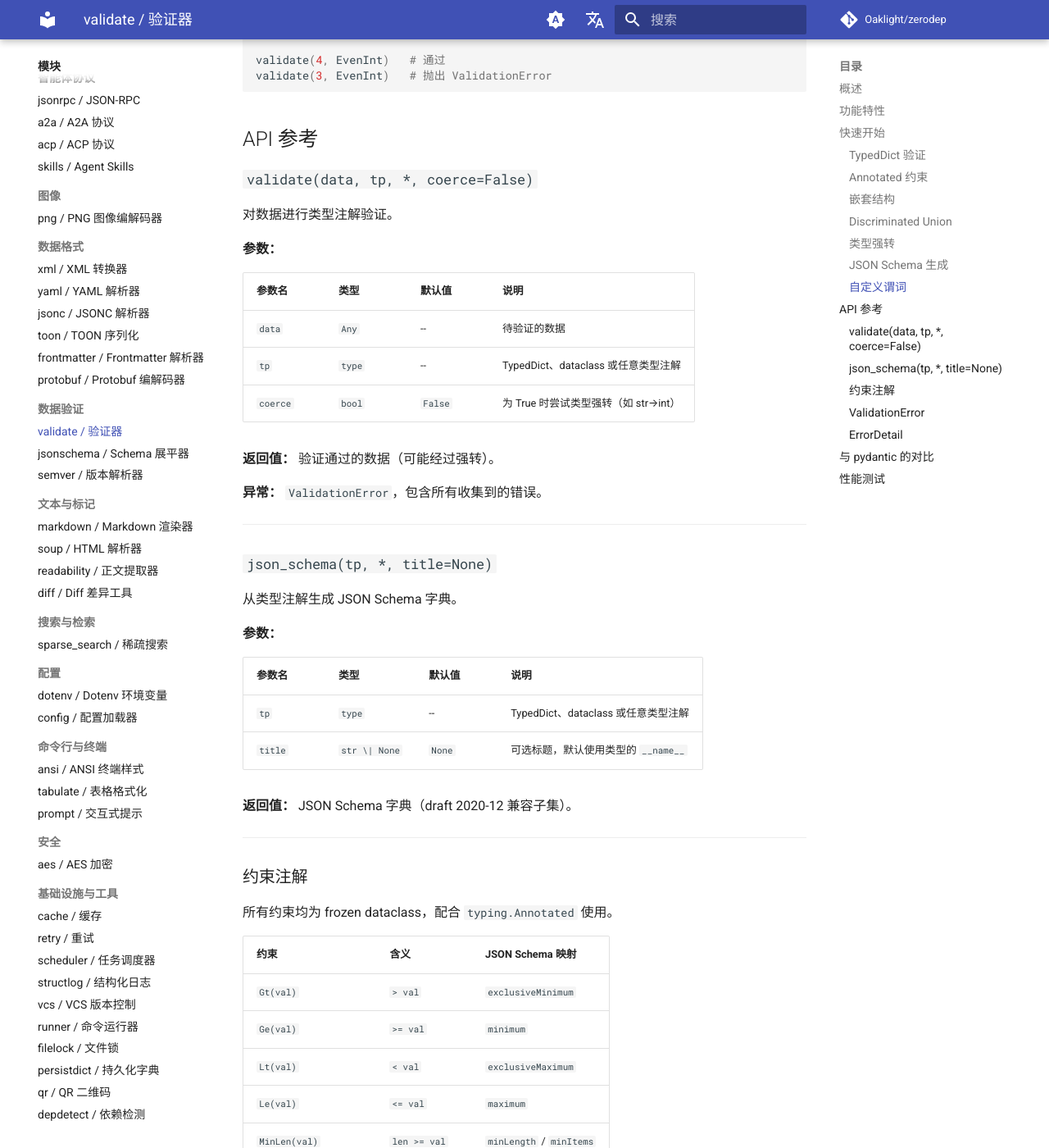
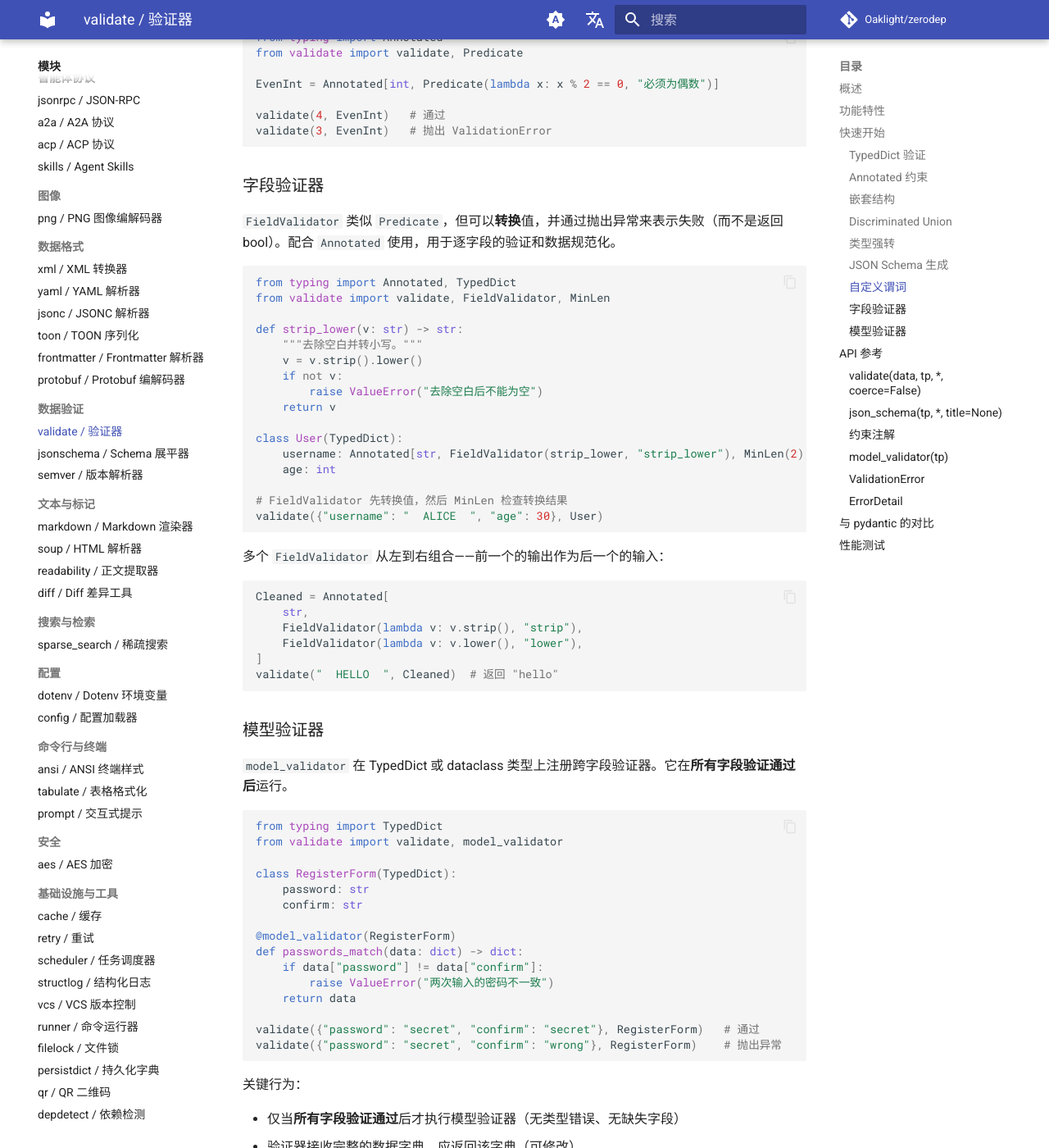
Before and after one commit to Oaklight/zerodep, an MkDocs documentation site: the page built from docs/modules/validate.md, in a window 1280 px wide and 1400 px high, scrolled down 3338 px. Shown: the whole window at 82% size. Built offline with MkDocs 1.6.1 and Material for MkDocs 9.7.7, drawn with Linux system fonts in a browser that asks for light colours; comment, search, counter and statistics services are not loaded; some of the changed text lies outside the part shown.

Commit message:
docs: 添加 FieldValidator 和 model_validator 到验证器模块文档和更新日志

````diff
--- a/docs/modules/validate.md
+++ b/docs/modules/validate.md
@@ -18,6 +18,8 @@
 - **TypedDict 验证** -- 必需/可选字段、嵌套结构、`Required`/`NotRequired`
 - **dataclass 验证** -- 与 TypedDict 相同的验证逻辑
 - **Annotated 约束** -- `Gt`、`Ge`、`Lt`、`Le`、`MinLen`、`MaxLen`、`Match`、`Predicate`
+- **字段验证器** -- `FieldValidator`，支持值转换和自定义验证（基于 `Annotated`）
+- **模型验证器** -- `model_validator` 装饰器，支持跨字段验证
 - **Union / Optional** -- 包含 discriminated union 的自动检测
 - **Literal** -- 枚举值验证
 - **错误收集** -- 收集所有错误后一次抛出，附带点号/方括号路径
@@ -147,6 +149,69 @@ validate(4, EvenInt)   # 通过
 validate(3, EvenInt)   # 抛出 ValidationError
 ```
 
+### 字段验证器
+
+`FieldValidator` 类似 `Predicate`，但可以**转换**值，并通过抛出异常来表示失败（而不是返回 bool）。配合 `Annotated` 使用，用于逐字段的验证和数据规范化。
+
+```python
+from typing import Annotated, TypedDict
+from validate import validate, FieldValidator, MinLen
+
+def strip_lower(v: str) -> str:
+    """去除空白并转小写。"""
+    v = v.strip().lower()
+    if not v:
+        raise ValueError("去除空白后不能为空")
+    return v
+
+class User(TypedDict):
+    username: Annotated[str, FieldValidator(strip_lower, "strip_lower"), MinLen(2)]
+    age: int
+
+# FieldValidator 先转换值，然后 MinLen 检查转换结果
+validate({"username": "  ALICE  ", "age": 30}, User)
+```
+
+多个 `FieldValidator` 从左到右组合——前一个的输出作为后一个的输入：
+
+```python
+Cleaned = Annotated[
+    str,
+    FieldValidator(lambda v: v.strip(), "strip"),
+    FieldValidator(lambda v: v.lower(), "lower"),
+]
+validate("  HELLO  ", Cleaned)  # 返回 "hello"
+```
+
+### 模型验证器
+
+`model_validator` 在 TypedDict 或 dataclass 类型上注册跨字段验证器。它在**所有字段验证通过后**运行。
+
+```python
+from typing import TypedDict
+from validate import validate, model_validator
+
+class RegisterForm(TypedDict):
+    password: str
+    confirm: str
+
+@model_validator(RegisterForm)
+def passwords_match(data: dict) -> dict:
+    if data["password"] != data["confirm"]:
+        raise ValueError("两次输入的密码不一致")
+    return data
+
+validate({"password": "secret", "confirm": "secret"}, RegisterForm)   # 通过
+validate({"password": "secret", "confirm": "wrong"}, RegisterForm)    # 抛出异常
+```
+
+关键行为：
+
+- 仅当**所有字段验证通过**后才执行模型验证器（无类型错误、无缺失字段）
+- 验证器接收完整的数据字典，应返回该字典（可修改）
+- 抛出 `ValueError` 或 `AssertionError` 表示失败
+- 同一类型上注册的多个验证器按注册顺序执行
+
 ## API 参考
 
 ### `validate(data, tp, *, coerce=False)`
@@ -196,6 +261,23 @@ validate(3, EvenInt)   # 抛出 ValidationError
 | `MaxLen(val)` | `len <= val` | `maxLength` / `maxItems` |
 | `Match(pattern)` | `re.fullmatch` | `pattern` |
 | `Predicate(fn, desc)` | 自定义谓词 | *（不映射）* |
+| `FieldValidator(fn, desc)` | 自定义转换 + 验证 | *（不映射）* |
+
+---
+
+### `model_validator(tp)`
+
+装饰器，用于在 TypedDict 或 dataclass 类型上注册跨字段验证器。
+
+**参数：**
+
+| 参数名 | 类型 | 说明 |
+|--------|------|------|
+| `tp` | `type` | 要附加验证器的 TypedDict 或 dataclass 类型 |
+
+**返回值：** 装饰器，注册函数后原样返回。
+
+注册的函数在所有字段验证通过后接收完整数据字典。应返回该字典（可修改）或抛出 `ValueError` / `AssertionError`。
 
 ---
 
@@ -228,12 +310,13 @@ validate(3, EvenInt)   # 抛出 ValidationError
 | 约束 | `Annotated[int, Gt(0)]` | `Annotated[int, Field(gt=0)]` |
 | JSON Schema | `json_schema(TypedDict)` | `Model.model_json_schema()` |
 | Discriminated union | 自动检测 Literal 字段 | 需显式声明 `Discriminator` |
+| 自定义验证器 | `FieldValidator`、`model_validator`、`Predicate` | `@field_validator`、`@model_validator` |
 | 性能 | 纯 Python（缓存后简单 ~3.3 us；批量数据优于 pydantic） | Rust 核心（简单 ~0.6 us） |
 | 单文件 | 是（~500 行） | 否（Rust 扩展包） |
 
 **何时使用 zerodep：** 已使用 TypedDict/dataclass，需要验证 + JSON Schema，不想引入新类型系统和外部依赖。
 
-**何时使用 pydantic：** 需要极致性能、序列化、自定义验证器或 pydantic 生态（FastAPI、SQLModel 等）。
+**何时使用 pydantic：** 需要极致性能、序列化或 pydantic 生态（FastAPI、SQLModel 等）。
 
 ## 性能测试
 
````
Also changed, not shown: docs/changelog.md (+1 -0 lines).
